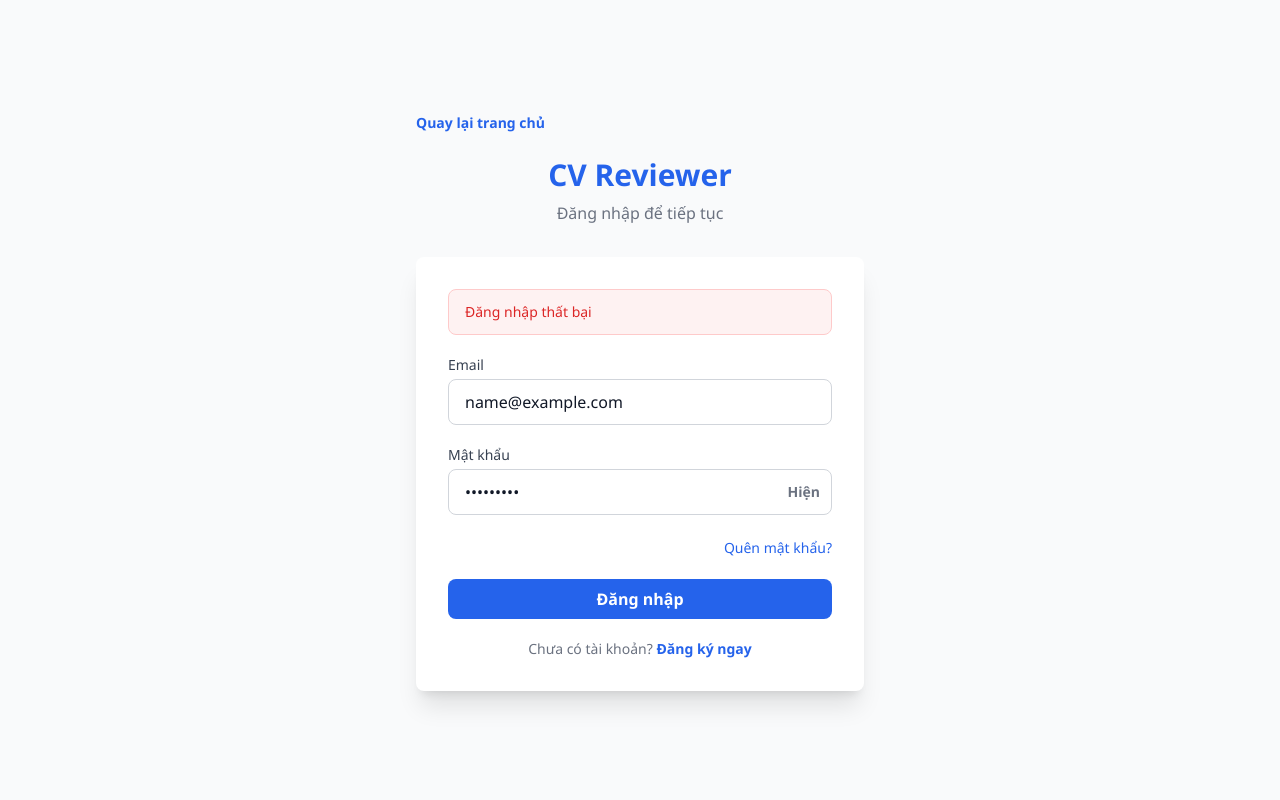
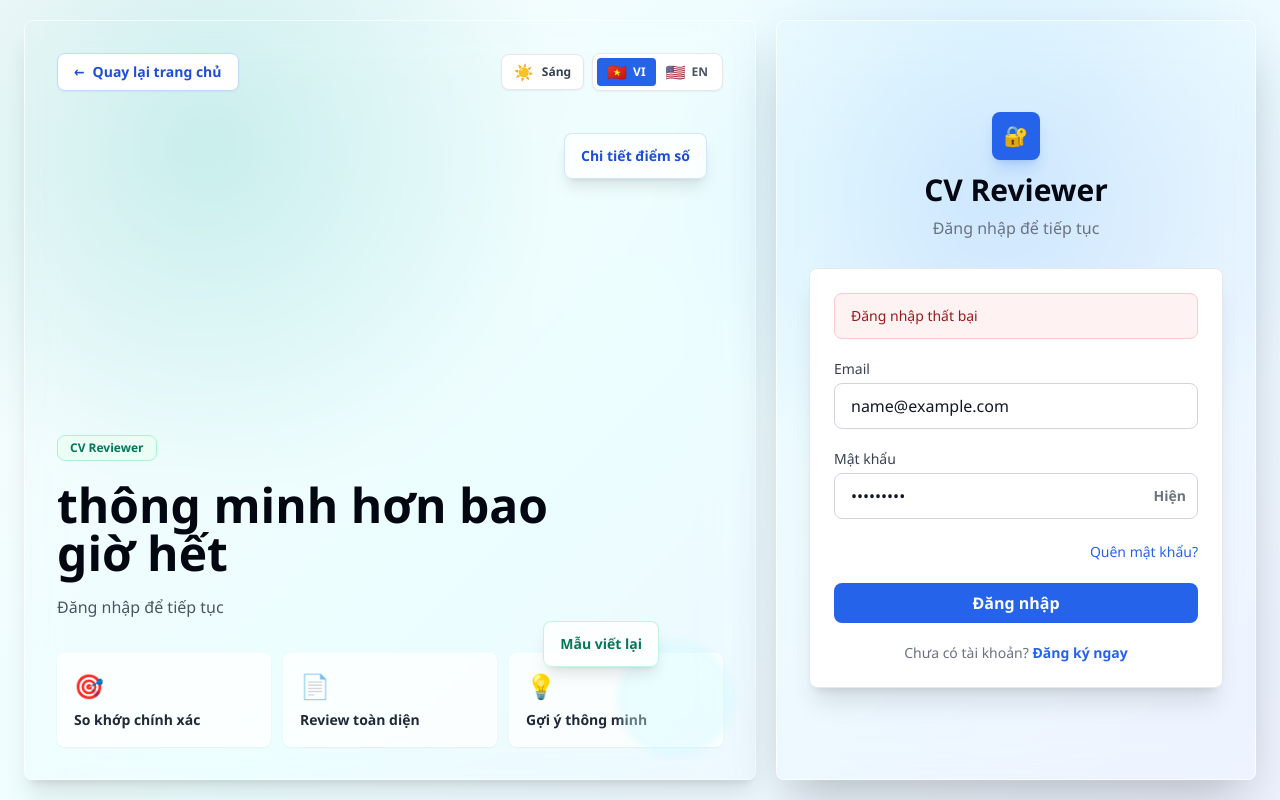
Before and after one commit to QuangHai115NB/Project_final, a React (Vite) app in the folder frontend/: page /auth/login in a window 1280 px wide. Both pictures are taken after typing "name@example.com", "Sample123" into the empty fields and a click on the button "Đăng nhập". Built offline with nearby package versions, Linux system fonts and the light colour scheme; no server answers.

Commit message:
Polish light dark UI and auth flow

```diff
--- /dev/null
+++ b/frontend/src/components/auth/AuthShell.jsx
@@ -0,0 +1,67 @@
+import { Link } from 'react-router-dom';
+import { LanguageToggle, useLanguage } from '../../i18n/LanguageContext';
+import { ThemeToggle } from '../../theme/ThemeContext';
+
+export default function AuthShell({ children, mode = 'login' }) {
+  const { t } = useLanguage();
+  const isRegister = mode === 'register';
+
+  return (
+    <div className="auth-shell min-h-screen overflow-hidden px-4 py-5 text-gray-900 dark:text-slate-100 sm:px-6">
+      <div className="mx-auto flex min-h-[calc(100vh-2.5rem)] w-full max-w-7xl flex-col gap-5 lg:flex-row lg:items-stretch">
+        <section className="auth-home-shrink relative flex flex-1 flex-col justify-between overflow-hidden rounded-lg border border-white/70 bg-white/72 p-6 shadow-xl backdrop-blur-xl dark:border-slate-700/70 dark:bg-slate-900/72 lg:p-8">
+          <div className="flex items-center justify-between gap-3">
+            <Link
+              to="/"
+              className="inline-flex items-center gap-2 rounded-lg border border-blue-200 bg-white px-4 py-2 text-sm font-bold text-blue-700 shadow-sm transition-all hover:-translate-y-0.5 hover:bg-blue-50 hover:shadow-md dark:border-sky-700/60 dark:bg-slate-900 dark:text-sky-200 dark:hover:bg-sky-950/40"
+            >
+              <span aria-hidden="true">←</span>
+              {t('auth.backHome')}
+            </Link>
+            <div className="flex items-center gap-2">
+              <ThemeToggle className="h-9" />
+              <LanguageToggle />
+            </div>
+          </div>
+
+          <div className="my-10 max-w-2xl lg:my-0">
+            <div className="mb-5 inline-flex rounded-lg border border-emerald-200 bg-emerald-50 px-3 py-1 text-xs font-bold text-emerald-700 dark:border-emerald-700/60 dark:bg-emerald-950/35 dark:text-emerald-200">
+              CV Reviewer
+            </div>
+            <h1 className="max-w-xl text-4xl font-black leading-tight text-gray-950 dark:text-white sm:text-5xl">
+              {isRegister ? t('landing.title') : t('landing.titleAccent')}
+            </h1>
+            <p className="mt-4 max-w-xl text-base leading-7 text-gray-600 dark:text-slate-300">
+              {isRegister ? t('landing.subtitle') : t('auth.loginSubtitle')}
+            </p>
+
+            <div className="mt-8 grid gap-3 sm:grid-cols-3">
+              {[
+                ['🎯', t('landing.feature.match.title')],
+                ['📄', t('landing.feature.review.title')],
+                ['💡', t('landing.feature.suggest.title')],
+              ].map(([icon, label]) => (
+                <div key={label} className="rounded-lg border border-white/80 bg-white/75 p-4 shadow-sm dark:border-slate-700/70 dark:bg-slate-800/70">
+                  <div className="text-2xl">{icon}</div>
+                  <p className="mt-2 text-sm font-bold text-gray-800 dark:text-slate-100">{label}</p>
+                </div>
+              ))}
+            </div>
+          </div>
+
+          <div className="pointer-events-none absolute bottom-6 right-6 hidden h-28 w-28 rounded-full border border-cyan-200/70 bg-cyan-100/40 blur-sm dark:border-cyan-700/40 dark:bg-cyan-900/20 lg:block" />
+          <div className="float-soft pointer-events-none absolute right-12 top-28 hidden rounded-lg border border-blue-200/70 bg-white/80 px-4 py-3 text-sm font-bold text-blue-700 shadow-lg dark:border-sky-700/50 dark:bg-slate-800/80 dark:text-sky-200 lg:block">
+            {t('report.scoreBreakdown')}
+          </div>
+          <div className="float-soft-delay pointer-events-none absolute bottom-28 right-24 hidden rounded-lg border border-emerald-200/70 bg-white/80 px-4 py-3 text-sm font-bold text-emerald-700 shadow-lg dark:border-emerald-700/50 dark:bg-slate-800/80 dark:text-emerald-200 lg:block">
+            {t('report.rewriteExamples')}
+          </div>
+        </section>
+
+        <aside className="auth-panel-enter flex w-full items-center justify-center rounded-lg border border-white/80 bg-white/86 p-5 shadow-2xl backdrop-blur-xl dark:border-slate-700/70 dark:bg-slate-950/86 lg:max-w-[480px] lg:p-8">
+          <div className="w-full max-w-md">{children}</div>
+        </aside>
+      </div>
+    </div>
+  );
+}
--- a/frontend/src/components/auth/LoginForm.jsx
+++ b/frontend/src/components/auth/LoginForm.jsx
@@ -3,6 +3,7 @@ import { useNavigate, Link } from 'react-router-dom';
 import { useAuth } from '../../context/AuthContext';
 import { Button } from '../shared';
 import { useLanguage } from '../../i18n/LanguageContext';
+import AuthShell from './AuthShell';
 
 export default function LoginForm() {
   const [email, setEmail] = useState('');
@@ -30,38 +31,36 @@ export default function LoginForm() {
   };
 
   return (
-    <div className="flex min-h-screen items-center justify-center bg-gray-50 px-4">
-      <div className="w-full max-w-md">
-        <Link to="/" className="mb-6 inline-flex text-sm font-semibold text-primary hover:underline">
-          {t('auth.backHome')}
-        </Link>
+    <AuthShell mode="login">
+      <div className="mb-7 text-center">
+        <div className="mx-auto mb-3 flex h-12 w-12 items-center justify-center rounded-lg bg-blue-600 text-xl text-white shadow-lg shadow-blue-600/20">
+          🔐
+        </div>
+        <h1 className="text-3xl font-black text-gray-950 dark:text-white">CV Reviewer</h1>
+        <p className="mt-2 text-gray-500 dark:text-slate-400">{t('auth.loginSubtitle')}</p>
+      </div>
 
-        <div className="mb-8 text-center">
-          <h1 className="text-3xl font-bold text-primary">CV Reviewer</h1>
-          <p className="mt-2 text-gray-500">{t('auth.loginSubtitle')}</p>
-        </div>
-
-        <form onSubmit={handleSubmit} className="space-y-5 rounded-lg bg-white p-8 shadow-xl">
+      <form onSubmit={handleSubmit} className="space-y-5 rounded-lg border border-gray-200 bg-white p-6 shadow-xl dark:border-slate-700 dark:bg-slate-900">
           {error && (
-            <div className="rounded-lg border border-red-200 bg-red-50 px-4 py-3 text-sm text-red-600">
+            <div className="ui-soft-red rounded-lg px-4 py-3 text-sm">
               {error}
             </div>
           )}
 
           <div>
-            <label className="mb-1 block text-sm font-medium text-gray-700">Email</label>
+            <label className="mb-1 block text-sm font-medium text-gray-700 dark:text-slate-200">Email</label>
             <input
               type="email"
               placeholder="your@email.com"
               value={email}
               onChange={(e) => setEmail(e.target.value)}
               required
-              className="w-full rounded-lg border border-gray-300 px-4 py-2.5 text-base transition-all hover:border-gray-400 focus:outline-none focus:ring-2 focus:ring-primary/50"
+              className="w-full rounded-lg border border-gray-300 bg-white px-4 py-2.5 text-base text-gray-900 transition-all hover:border-gray-400 focus:outline-none focus:ring-2 focus:ring-primary/50 dark:border-slate-600 dark:bg-slate-950 dark:text-slate-100"
             />
           </div>
 
           <div>
-            <label className="mb-1 block text-sm font-medium text-gray-700">{t('auth.password')}</label>
+            <label className="mb-1 block text-sm font-medium text-gray-700 dark:text-slate-200">{t('auth.password')}</label>
             <div className="relative">
               <input
                 type={showPassword ? 'text' : 'password'}
@@ -69,12 +68,12 @@ export default function LoginForm() {
                 value={password}
                 onChange={(e) => setPassword(e.target.value)}
                 required
-                className="w-full rounded-lg border border-gray-300 px-4 py-2.5 pr-12 text-base transition-all hover:border-gray-400 focus:outline-none focus:ring-2 focus:ring-primary/50"
+                className="w-full rounded-lg border border-gray-300 bg-white px-4 py-2.5 pr-12 text-base text-gray-900 transition-all hover:border-gray-400 focus:outline-none focus:ring-2 focus:ring-primary/50 dark:border-slate-600 dark:bg-slate-950 dark:text-slate-100"
               />
               <button
                 type="button"
                 onClick={() => setShowPassword(!showPassword)}
-                className="absolute right-3 top-1/2 -translate-y-1/2 text-sm font-semibold text-gray-500 hover:text-gray-700"
+                className="absolute right-3 top-1/2 -translate-y-1/2 text-sm font-semibold text-gray-500 hover:text-gray-700 dark:text-slate-400 dark:hover:text-slate-200"
               >
                 {showPassword ? t('auth.hide') : t('auth.show')}
               </button>
@@ -91,14 +90,13 @@ export default function LoginForm() {
             {t('auth.login')}
           </Button>
 
-          <p className="text-center text-sm text-gray-500">
+          <p className="text-center text-sm text-gray-500 dark:text-slate-400">
             {t('auth.noAccount')}{' '}
             <Link to="/auth/register" className="font-semibold text-primary hover:underline">
               {t('auth.registerNow')}
             </Link>
           </p>
-        </form>
-      </div>
-    </div>
+      </form>
+    </AuthShell>
   );
 }
--- a/frontend/src/components/auth/RegisterForm.jsx
+++ b/frontend/src/components/auth/RegisterForm.jsx
@@ -3,12 +3,13 @@ import { useNavigate, Link } from 'react-router-dom';
 import { authAPI } from '../../api/auth';
 import { Button } from '../shared';
 import { useLanguage } from '../../i18n/LanguageContext';
+import AuthShell from './AuthShell';
 
 function PasswordField({ label, value, onChange, placeholder, t }) {
   const [show, setShow] = useState(false);
   return (
     <div>
-      <label className="mb-1 block text-sm font-medium text-gray-700">{label}</label>
+      <label className="mb-1 block text-sm font-medium text-gray-700 dark:text-slate-200">{label}</label>
       <div className="relative">
         <input
           type={show ? 'text' : 'password'}
@@ -16,12 +17,12 @@ function PasswordField({ label, value, onChange, placeholder, t }) {
           value={value}
           onChange={onChange}
           required
-          className="w-full rounded-lg border border-gray-300 px-4 py-2.5 pr-12 text-base transition-all hover:border-gray-400 focus:outline-none focus:ring-2 focus:ring-primary/50"
+          className="w-full rounded-lg border border-gray-300 bg-white px-4 py-2.5 pr-12 text-base text-gray-900 transition-all hover:border-gray-400 focus:outline-none focus:ring-2 focus:ring-primary/50 dark:border-slate-600 dark:bg-slate-950 dark:text-slate-100"
         />
         <button
           type="button"
           onClick={() => setShow(!show)}
-          className="absolute right-3 top-1/2 -translate-y-1/2 text-sm font-semibold text-gray-500 hover:text-gray-700"
+          className="absolute right-3 top-1/2 -translate-y-1/2 text-sm font-semibold text-gray-500 hover:text-gray-700 dark:text-slate-400 dark:hover:text-slate-200"
         >
           {show ? t('auth.hide') : t('auth.show')}
         </button>
@@ -63,33 +64,31 @@ export default function RegisterForm() {
   };
 
   return (
-    <div className="flex min-h-screen items-center justify-center bg-gray-50 px-4">
-      <div className="w-full max-w-md">
-        <Link to="/" className="mb-6 inline-flex text-sm font-semibold text-primary hover:underline">
-          {t('auth.backHome')}
-        </Link>
+    <AuthShell mode="register">
+      <div className="mb-7 text-center">
+        <div className="mx-auto mb-3 flex h-12 w-12 items-center justify-center rounded-lg bg-emerald-600 text-xl text-white shadow-lg shadow-emerald-600/20">
+          ✨
+        </div>
+        <h1 className="text-3xl font-black text-gray-950 dark:text-white">CV Reviewer</h1>
+        <p className="mt-2 text-gray-500 dark:text-slate-400">{t('auth.registerSubtitle')}</p>
+      </div>
 
-        <div className="mb-8 text-center">
-          <h1 className="text-3xl font-bold text-primary">CV Reviewer</h1>
-          <p className="mt-2 text-gray-500">{t('auth.registerSubtitle')}</p>
-        </div>
-
-        <form onSubmit={handleSubmit} className="space-y-5 rounded-lg bg-white p-8 shadow-xl">
+      <form onSubmit={handleSubmit} className="space-y-5 rounded-lg border border-gray-200 bg-white p-6 shadow-xl dark:border-slate-700 dark:bg-slate-900">
           {error && (
-            <div className="rounded-lg border border-red-200 bg-red-50 px-4 py-3 text-sm text-red-600">
+            <div className="ui-soft-red rounded-lg px-4 py-3 text-sm">
               {error}
             </div>
           )}
 
           <div>
-            <label className="mb-1 block text-sm font-medium text-gray-700">Email</label>
+            <label className="mb-1 block text-sm font-medium text-gray-700 dark:text-slate-200">Email</label>
             <input
               type="email"
               placeholder="your@email.com"
               value={email}
               onChange={(e) => setEmail(e.target.value)}
               required
-              className="w-full rounded-lg border border-gray-300 px-4 py-2.5 text-base transition-all hover:border-gray-400 focus:outline-none focus:ring-2 focus:ring-primary/50"
+              className="w-full rounded-lg border border-gray-300 bg-white px-4 py-2.5 text-base text-gray-900 transition-all hover:border-gray-400 focus:outline-none focus:ring-2 focus:ring-primary/50 dark:border-slate-600 dark:bg-slate-950 dark:text-slate-100"
             />
           </div>
 
@@ -112,14 +111,13 @@ export default function RegisterForm() {
             {t('auth.register')}
           </Button>
 
-          <p className="text-center text-sm text-gray-500">
+          <p className="text-center text-sm text-gray-500 dark:text-slate-400">
             {t('auth.hasAccount')}{' '}
             <Link to="/auth/login" className="font-semibold text-primary hover:underline">
               {t('auth.login')}
             </Link>
           </p>
-        </form>
-      </div>
-    </div>
+      </form>
+    </AuthShell>
   );
 }
--- a/frontend/src/i18n/LanguageContext.jsx
+++ b/frontend/src/i18n/LanguageContext.jsx
@@ -48,21 +48,27 @@ export function useLanguage() {
 
 export function LanguageToggle({ className = '' }) {
   const { language, setLanguage } = useLanguage();
+  const labels = {
+    vi: { flag: '🇻🇳', text: 'VI' },
+    en: { flag: '🇺🇸', text: 'EN' },
+  };
 
   return (
-    <div className={`inline-flex rounded border border-gray-200 bg-white p-1 shadow-sm ${className}`}>
+    <div className={`inline-flex rounded-lg border border-gray-200 bg-white p-1 shadow-sm dark:border-slate-700 dark:bg-slate-900 ${className}`}>
       {['vi', 'en'].map((lang) => (
         <button
           key={lang}
           type="button"
           onClick={() => setLanguage(lang)}
-          className={`rounded px-3 py-1 text-xs font-bold transition-colors ${
+          className={`inline-flex items-center gap-1.5 rounded px-2.5 py-1.5 text-xs font-bold transition-all ${
             language === lang
-              ? 'bg-blue-600 text-white'
-              : 'text-gray-600 hover:bg-gray-100'
+              ? 'bg-blue-600 text-white shadow-sm'
+              : 'text-gray-600 hover:bg-gray-100 dark:text-slate-300 dark:hover:bg-slate-800'
           }`}
+          title={lang === 'vi' ? 'Tiếng Việt' : 'English'}
         >
-          {lang.toUpperCase()}
+          <span className="text-base leading-none" aria-hidden="true">{labels[lang].flag}</span>
+          <span>{labels[lang].text}</span>
         </button>
       ))}
     </div>
--- a/frontend/src/styles/index.css
+++ b/frontend/src/styles/index.css
@@ -37,3 +37,90 @@ body {
 .dark textarea::placeholder {
   color: #94A3B8;
 }
+
+@layer components {
+  .ui-surface {
+    @apply border border-gray-200 bg-white text-gray-900 shadow-sm dark:border-slate-700 dark:bg-slate-900 dark:text-slate-100;
+  }
+
+  .ui-muted-surface {
+    @apply border border-gray-200 bg-gray-50 text-gray-700 dark:border-slate-700 dark:bg-slate-800/60 dark:text-slate-200;
+  }
+
+  .ui-soft-blue {
+    @apply border border-blue-200 bg-blue-50 text-blue-800 dark:border-sky-700/60 dark:bg-sky-950/35 dark:text-sky-200;
+  }
+
+  .ui-soft-green {
+    @apply border border-green-200 bg-green-50 text-green-800 dark:border-emerald-700/60 dark:bg-emerald-950/30 dark:text-emerald-200;
+  }
+
+  .ui-soft-amber {
+    @apply border border-amber-200 bg-amber-50 text-amber-800 dark:border-amber-700/60 dark:bg-amber-950/30 dark:text-amber-200;
+  }
+
+  .ui-soft-red {
+    @apply border border-red-200 bg-red-50 text-red-800 dark:border-rose-700/60 dark:bg-rose-950/30 dark:text-rose-200;
+  }
+
+  .auth-shell {
+    background:
+      radial-gradient(circle at 16% 18%, rgba(20, 184, 166, 0.20), transparent 28%),
+      radial-gradient(circle at 78% 24%, rgba(59, 130, 246, 0.18), transparent 28%),
+      linear-gradient(135deg, #F8FAFC 0%, #ECFEFF 48%, #EEF2FF 100%);
+  }
+
+  .dark .auth-shell {
+    background:
+      radial-gradient(circle at 16% 18%, rgba(45, 212, 191, 0.14), transparent 30%),
+      radial-gradient(circle at 80% 20%, rgba(96, 165, 250, 0.16), transparent 32%),
+      linear-gradient(135deg, #020617 0%, #082F49 50%, #111827 100%);
+  }
+
+  .auth-panel-enter {
+    animation: auth-panel-slide 520ms cubic-bezier(0.22, 1, 0.36, 1) both;
+  }
+
+  .auth-home-shrink {
+    animation: auth-home-shrink 620ms cubic-bezier(0.22, 1, 0.36, 1) both;
+  }
+
+  .float-soft {
+    animation: float-soft 5.5s ease-in-out infinite;
+  }
+
+  .float-soft-delay {
+    animation: float-soft 6.5s ease-in-out 600ms infinite;
+  }
+}
+
+@keyframes auth-panel-slide {
+  from {
+    opacity: 0;
+    transform: translateX(80px) scale(0.98);
+  }
+  to {
+    opacity: 1;
+    transform: translateX(0) scale(1);
+  }
+}
+
+@keyframes auth-home-shrink {
+  from {
+    opacity: 0.85;
+    transform: translateX(24px) scale(1.03);
+  }
+  to {
+    opacity: 1;
+    transform: translateX(0) scale(1);
+  }
+}
+
+@keyframes float-soft {
+  0%, 100% {
+    transform: translateY(0);
+  }
+  50% {
+    transform: translateY(-10px);
+  }
+}
--- a/frontend/src/theme/ThemeContext.jsx
+++ b/frontend/src/theme/ThemeContext.jsx
@@ -46,10 +46,12 @@ export function ThemeToggle({ className = '' }) {
     <button
       type="button"
       onClick={toggleTheme}
-      className={`inline-flex items-center justify-center rounded-lg border border-gray-200 bg-white px-3 py-2 text-xs font-bold text-gray-700 shadow-sm transition-colors hover:bg-gray-50 dark:border-slate-700 dark:bg-slate-900 dark:text-slate-100 dark:hover:bg-slate-800 ${className}`}
+      className={`inline-flex h-10 items-center gap-2 rounded-lg border border-gray-200 bg-white px-3 text-xs font-bold text-gray-700 shadow-sm transition-all hover:-translate-y-0.5 hover:bg-gray-50 hover:shadow-md dark:border-slate-700 dark:bg-slate-900 dark:text-slate-100 dark:hover:bg-slate-800 ${className}`}
       aria-label={isDark ? t('theme.switchLight') : t('theme.switchDark')}
+      title={isDark ? t('theme.switchLight') : t('theme.switchDark')}
     >
-      {isDark ? t('theme.dark') : t('theme.light')}
+      <span className="text-base leading-none" aria-hidden="true">{isDark ? '🌙' : '☀️'}</span>
+      <span className="hidden sm:inline">{isDark ? t('theme.dark') : t('theme.light')}</span>
     </button>
   );
 }
```
Also changed, not shown: frontend/src/components/cv/CVUploader.jsx (+8 -8 lines), frontend/src/components/jd/JDUploader.jsx (+8 -8 lines), frontend/src/components/match/MatchMaker.jsx (+9 -9 lines), frontend/src/components/match/MatchReport.jsx (+70 -70 lines).
